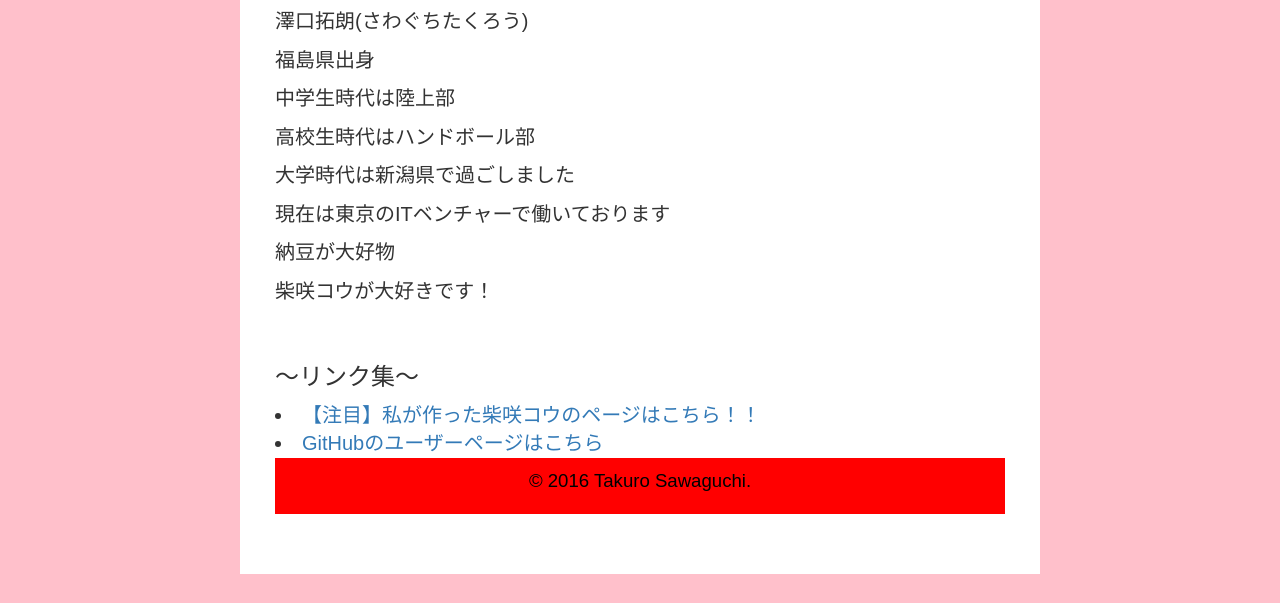
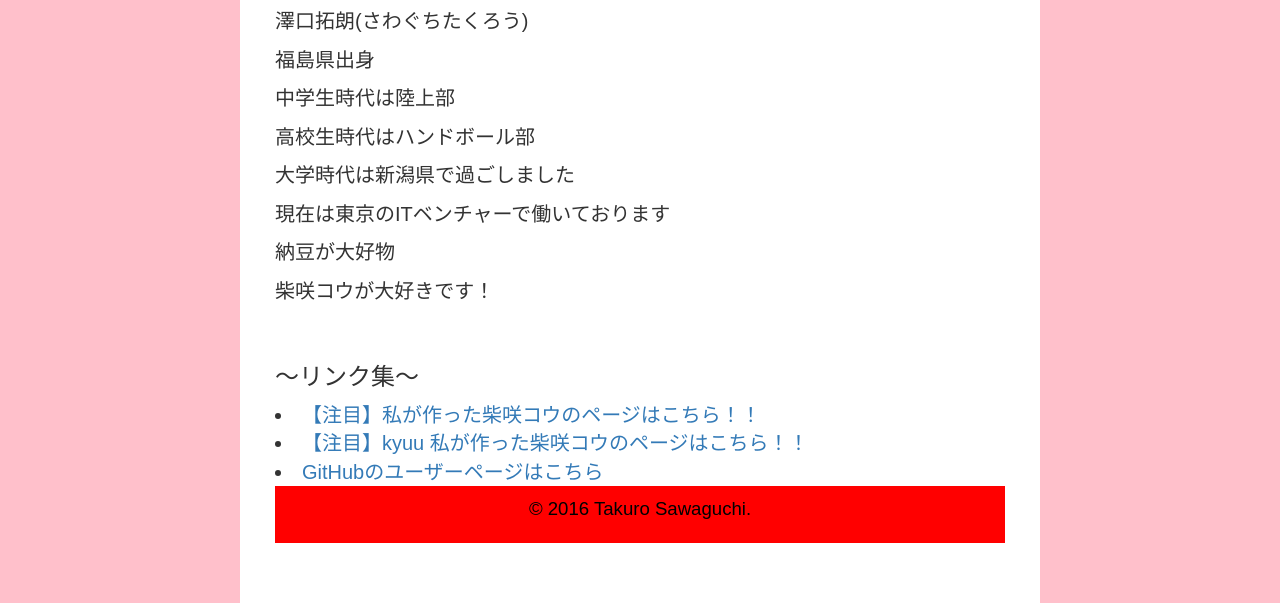
Before and after one commit to taku9394/taku9394.github.io, a plain HTML site: page index.html in a window 1280 px wide. Shown: the part 526-1129 px from the top of the page. Before the commit the page ends 1100 px from the top, so only its background shows below. Drawn offline with nearby package versions, Linux system fonts and the light colour scheme.

Commit message:
commit13

```diff
--- a/index.html
+++ b/index.html
@@ -42,6 +42,7 @@
             </br>
             <h3>～リンク集～</h3>
             <li><a href="https://techacademy-sawaguchi.c9users.io/taku9394.github.io/kou_main.html" target="blank">【注目】私が作った柴咲コウのページはこちら！！</a></li>
+            <li><a href="https://techacademy-sawaguchi.c9users.io/kou_shibasaki/main.html" target="blank">【注目】kyuu 私が作った柴咲コウのページはこちら！！</a></li>
             <li><a href="https://github.com/taku9394" target="blank">GitHubのユーザーページはこちら</a></li>
             <footer>
                 <p>&copy; 2016 Takuro Sawaguchi. </p>
```
